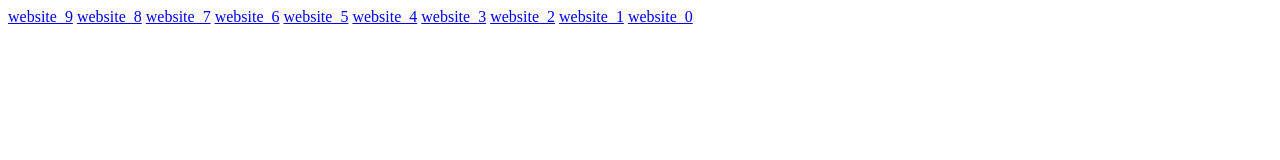
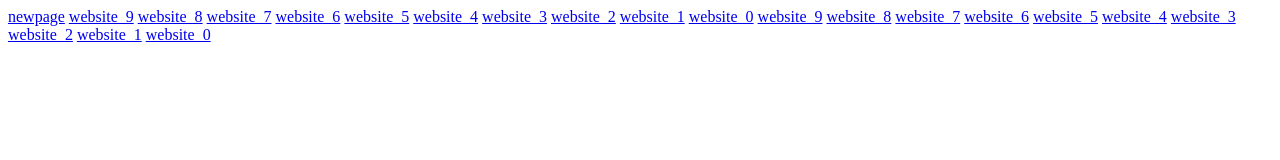
Before and after one commit to bitokn/congenial-octo-fortnight, a plain HTML site: page index.html in a window 1280 px wide. Drawn offline with Linux system fonts and the light colour scheme.

```diff
--- a/index.html
+++ b/index.html
@@ -7,7 +7,18 @@
     <title>Document</title>
 </head>
 
-<body><a href="website_9.html">website_9</a>
+<body><a href="newpage.html">newpage</a>
+<a href="website_9.html">website_9</a>
+<a href="website_8.html">website_8</a>
+<a href="website_7.html">website_7</a>
+<a href="website_6.html">website_6</a>
+<a href="website_5.html">website_5</a>
+<a href="website_4.html">website_4</a>
+<a href="website_3.html">website_3</a>
+<a href="website_2.html">website_2</a>
+<a href="website_1.html">website_1</a>
+<a href="website_0.html">website_0</a>
+<a href="website_9.html">website_9</a>
 <a href="website_8.html">website_8</a>
 <a href="website_7.html">website_7</a>
 <a href="website_6.html">website_6</a>
```
Also changed, not shown: newpage.html (added, +7 -0 lines), 1 other file.
